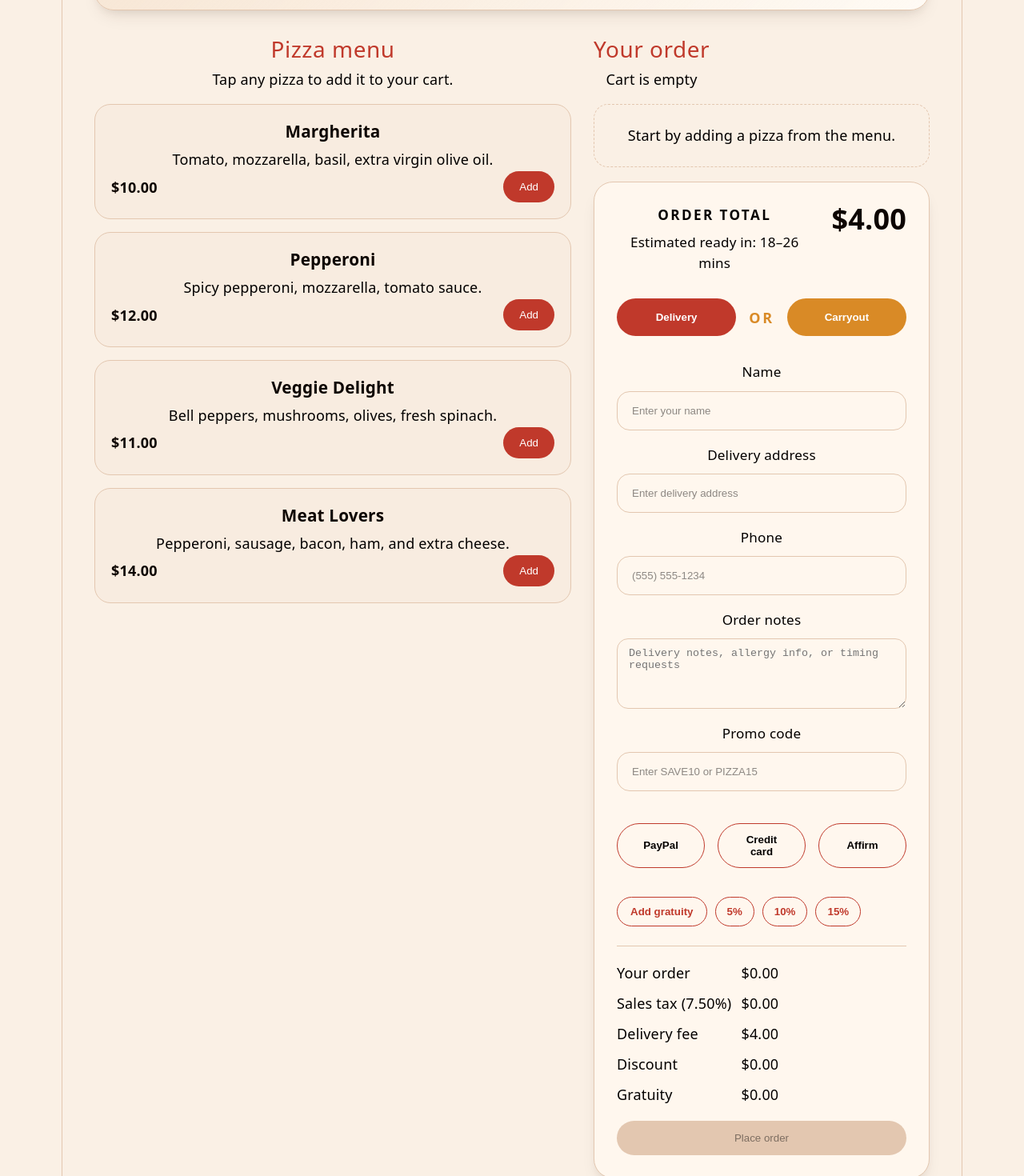
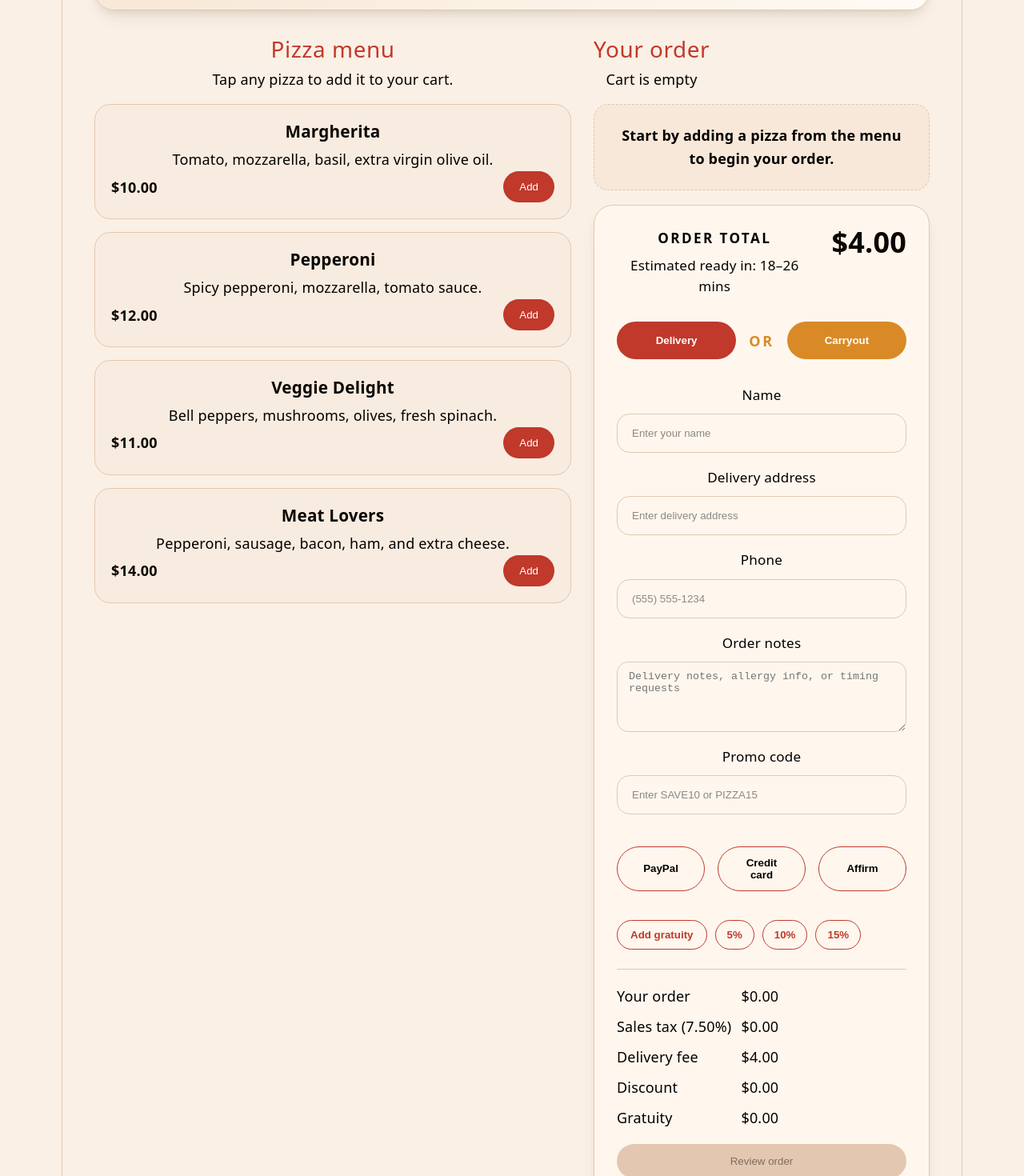
Before and after one commit to Machanicus/Luigis-Pizzaria, a React (Vite) app: page / in a window 1280 px wide. Shown: the part 760-2230 px from the top of the page at 80% size. Built offline with nearby package versions, Linux system fonts and the light colour scheme.

Commit message:
Tighten preview polish

```diff
--- a/src/App.css
+++ b/src/App.css
@@ -276,6 +276,8 @@
   border: 1px dashed var(--border);
   border-radius: 18px;
   text-align: center;
+  background: rgba(213, 127, 44, 0.06);
+  font-weight: 600;
 }
 
 .summary-card {
--- a/src/App.jsx
+++ b/src/App.jsx
@@ -503,7 +503,7 @@ function OrderSummaryCard({
         onClick={onPlaceOrder}
         disabled={!paymentMethod}
       >
-        Place order
+        Review order
       </button>
     </div>
   )
@@ -854,7 +854,9 @@ function App() {
 
           <div className="cart-list">
             {cart.length === 0 && (
-              <p className="empty-state">Start by adding a pizza from the menu.</p>
+              <p className="empty-state">
+                Start by adding a pizza from the menu to begin your order.
+              </p>
             )}
 
             {cart.map((item) => (
```
